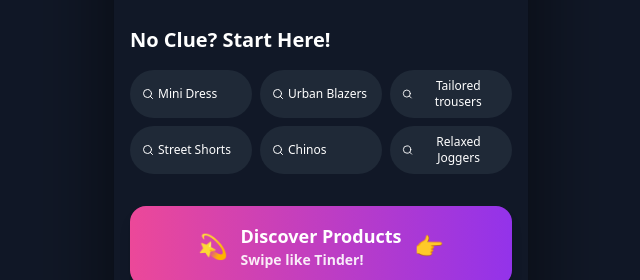
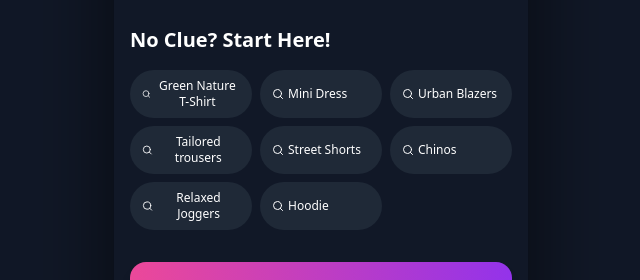
Before and after one commit to tarunj292/project-casa, a React (Vite) app in the folder frontend/: page / in a window 1280 px wide. Shown: the part 1872-2152 px from the top of the page, without its empty margins (319-959 px from the left). Built offline with nearby package versions, Linux system fonts and the light colour scheme; no server answers.

Commit message:
handleSearch import, and implemented

```diff
--- a/frontend/src/pages/HomePage.tsx
+++ b/frontend/src/pages/HomePage.tsx
@@ -1,6 +1,7 @@
 import React, { useState, useEffect } from 'react';
 import { useNavigate } from 'react-router-dom';
 import { Search, Heart, User, MapPin } from 'lucide-react';
+import { handleSearch } from '../utils/getProducts';
 
 interface Brand {
   _id: string;
@@ -113,8 +114,9 @@ const HomePage: React.FC = () => {
   ];
 
   const searchSuggestions = [
+    'Green Nature T-Shirt',
     'Mini Dress', 'Urban Blazers', 'Tailored trousers',
-    'Street Shorts', 'Chinos', 'Relaxed Joggers'
+    'Street Shorts', 'Chinos', 'Relaxed Joggers', 'Hoodie'
   ];
   // --- END EXISTING HARDCODED DATA ---
 
@@ -214,7 +216,7 @@ const HomePage: React.FC = () => {
   };
 
   const handleSearchSuggestion = (suggestion: string) => {
-    navigate(`/collection?search=${encodeURIComponent(suggestion)}`);
+    handleSearch(suggestion, navigate)
   };
 
   const handleGenderChange = (gender: 'MAN' | 'WOMAN') => {
--- a/frontend/src/pages/SearchPage.tsx
+++ b/frontend/src/pages/SearchPage.tsx
@@ -2,6 +2,7 @@ import React, { useState } from 'react';
 import { useNavigate } from 'react-router-dom';
 import { ArrowLeft, Search } from 'lucide-react';
 import axios from 'axios'
+import {handleSearch} from '../utils/getProducts'
 
 const SearchPage: React.FC = () => {
   const navigate = useNavigate();
@@ -11,30 +12,15 @@ const SearchPage: React.FC = () => {
     navigate(-1);
   };
 
-  const handleSearch = async (query: string) => {
-    //search implementation here
-    try{
-      if (query.trim()) {
-        const res = await axios.post(`http://localhost:5002/api/products/search`, {
-          query
-        });
-        console.log(res.data)
-        navigate('/products', { state: res.data  })
-      }
-    } catch (err) {
-      console.error(err)
-    }
-  };
-
   const handleSubmit = (e: React.FormEvent) => {
     e.preventDefault();
-    handleSearch(searchQuery);
+    handleSearch(searchQuery, navigate);
   };
 
   const handlePopularSearch = (search: string) => {
     //popular search recommendations
     setSearchQuery(search);
-    handleSearch(search);
+    handleSearch(search, navigate);
   };
 
   const handleRecentlyViewedClick = () => {
```
